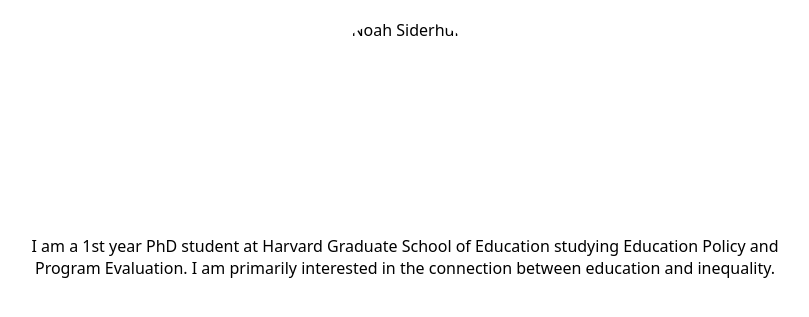
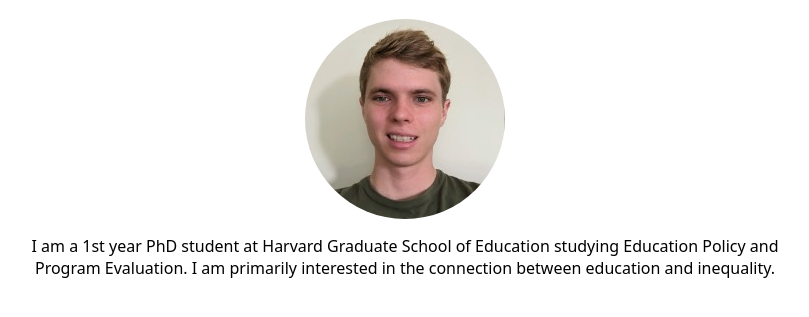
Before and after one commit to nsiderhurst-hgse/nsiderhurst-hgse.github.io, a plain HTML site: page index.html in a window 1280 px wide. Shown: the part 67-384 px from the top of the page, without its empty margins (235-1044 px from the left). Drawn offline with Linux system fonts and the light colour scheme.

Commit message:
Update index.html

```diff
--- a/index.html
+++ b/index.html
@@ -24,7 +24,7 @@
 <body>
   <div class="about">
     <h1>About Me</h1>
-    <img src="images/headshot.jpg" alt="Noah Siderhurst" class="profile">
+    <img src="headshot.jpg" alt="Noah Siderhurst" class="profile">
     <p>I am a 1st year PhD student at Harvard Graduate School of Education studying Education Policy and Program Evaluation. I am primarily interested in the connection between education and inequality.</p>
   </div>
 </body>
```
